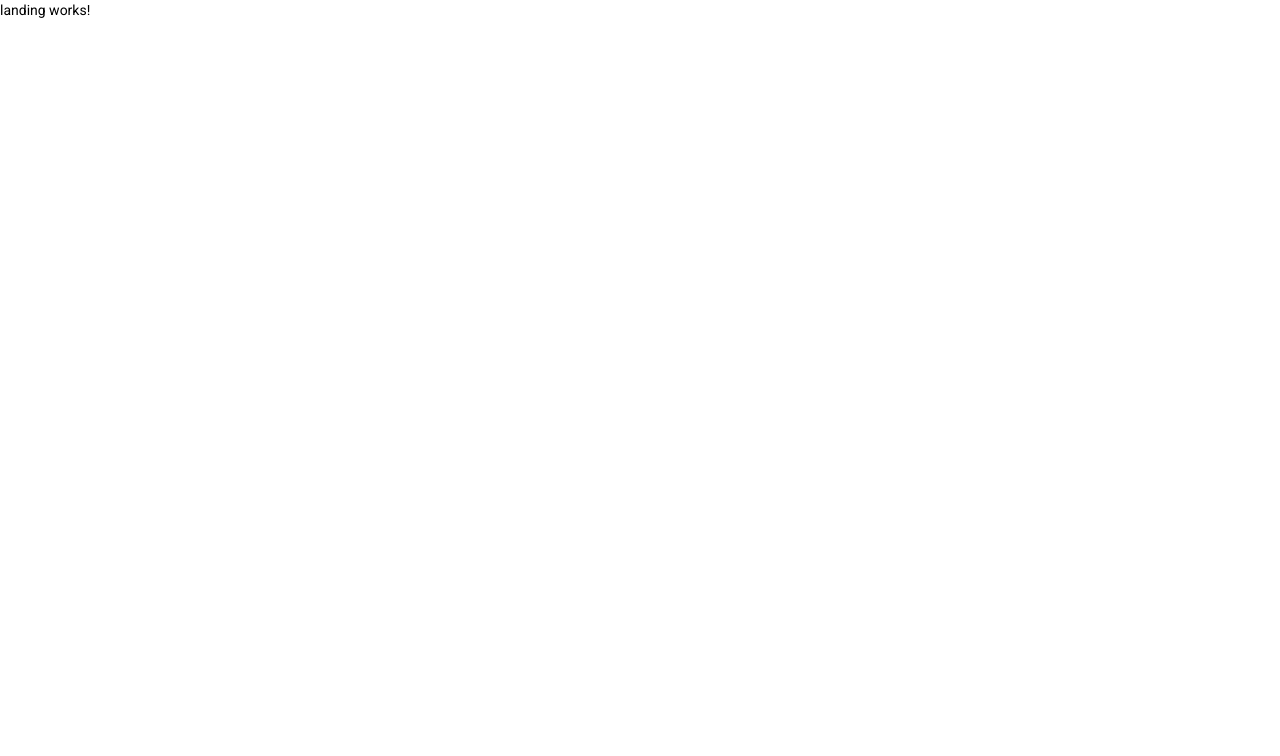
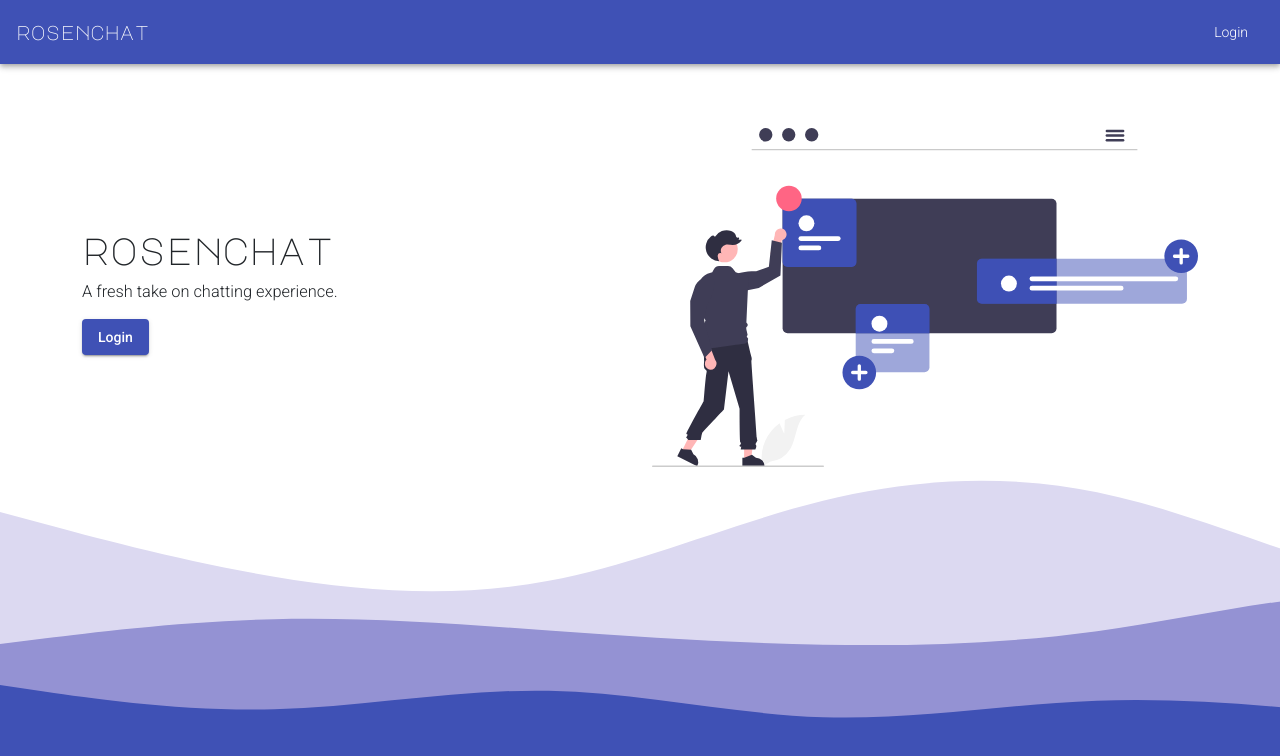
Before and after one commit to shivanshkc/rosenchat, an Angular app: page /landing in a window 1280 px wide. Shown: the top 756 px of the page. Built offline with nearby package versions, Linux system fonts and the light colour scheme.

Commit message:
Landing page UI done.

```diff
--- a/src/index.html
+++ b/src/index.html
@@ -11,6 +11,12 @@
     <link rel="preconnect" href="https://fonts.gstatic.com" />
     <link href="https://fonts.googleapis.com/css2?family=Roboto:wght@300;400;500&display=swap" rel="stylesheet" />
     <link href="https://fonts.googleapis.com/icon?family=Material+Icons" rel="stylesheet" />
+
+    <!-- Additional fonts. -->
+    <link href="https://fonts.googleapis.com/css2?family=Major+Mono+Display&display=swap" rel="stylesheet" />
+
+    <!-- Bootstrap CSS -->
+    <link href="https://cdn.jsdelivr.net/npm/bootstrap@5.1.3/dist/css/bootstrap.min.css" rel="stylesheet" />
   </head>
   <body class="mat-typography">
     <app-root></app-root>
--- a/src/modules/landing/landing.component.html
+++ b/src/modules/landing/landing.component.html
@@ -1 +1,26 @@
-<p>landing works!</p>
+<!-- This image has to be at the top so that it does not render above the other elements. -->
+<img class="background" src="assets/svg/waves.svg" alt="waves" />
+
+<mat-toolbar class="mat-elevation-z4" color="primary">
+  <span class="toolbar-branding">{{ branding }}</span>
+  <span class="spacer"></span>
+  <button mat-button class="font-light" (click)="onGoogleLoginClick()">Login</button>
+</mat-toolbar>
+
+<div class="container main-container">
+  <!--  The flex classes in this element is to reverse the vertical order of columns on small screens. -->
+  <div class="row flex-column-reverse flex-md-row">
+    <!-- The global align-vertical class vertically aligns the children. -->
+    <div class="col-lg-6 col-md-4 col-sm-12 text-center-sm align-vertical">
+      <!-- This div is the only child to be vertically centered. -->
+      <div class="w-100">
+        <p class="main-branding">{{ branding }}</p>
+        <p class="motto font-light">{{ motto }}</p>
+        <button class="main-login" mat-raised-button color="primary" (click)="onGoogleLoginClick()">Login</button>
+      </div>
+    </div>
+    <div class="text-center col-lg-6 col-md-8 col-sm-12">
+      <img class="w-100 main-img" src="assets/svg/info.svg" alt="info" />
+    </div>
+  </div>
+</div>
--- a/src/modules/landing/landing.component.scss
+++ b/src/modules/landing/landing.component.scss
@@ -0,0 +1,55 @@
+// For the image background.
+.background {
+  // Putting the image in the background.
+  position: fixed;
+  // Positioning it correctly.
+  bottom: 0;
+}
+
+// For the toolbar branding.
+.toolbar-branding {
+  // Cool font for branding.
+  font-family: 'Major Mono Display', monospace;
+}
+
+// For the spacer between toolbar title and toolbar buttons.
+.spacer {
+  // Adds space between the toolbar title and toolbar buttons.
+  flex: 1 1 auto;
+}
+
+// For the container that contains the main landing page content.
+.main-container {
+  margin-top: 5%;
+}
+
+// For the main branding.
+.main-branding {
+  // Making the font bigger and responsive..
+  font-size: calc(1vw + 25px);
+  // Cool font for branding.
+  font-family: 'Major Mono Display', monospace;
+}
+
+// For the motto line below the main branding.
+.motto {
+  // Making the font size bigger and responsive.
+  font-size: calc(0.5vw + 10px);
+  // Increasing the top margin.
+  margin-top: 4%;
+}
+
+// For the main login button.
+.main-login {
+  // Increasing the top margin.
+  margin-top: 5px;
+}
+
+// For small screens (< 768px).
+@media only screen and (max-width: 768px) {
+  // For the main image/SVG.
+  .main-img {
+    // Adding space between the branding and main image.
+    margin-bottom: 50px;
+  }
+}
--- a/src/modules/landing/landing.component.ts
+++ b/src/modules/landing/landing.component.ts
@@ -1,12 +1,13 @@
-import { Component, OnInit } from '@angular/core';
+import { Component } from '@angular/core';
 
 @Component({
   selector: 'app-landing',
   templateUrl: './landing.component.html',
   styleUrls: ['./landing.component.scss'],
 })
-export class LandingComponent implements OnInit {
-  constructor() {}
+export class LandingComponent {
+  public branding = 'rosenchat';
+  public motto = 'A fresh take on chatting experience.';
 
-  ngOnInit(): void {}
+  public async onGoogleLoginClick(): Promise<void> {}
 }
--- a/src/modules/landing/landing.module.ts
+++ b/src/modules/landing/landing.module.ts
@@ -1,11 +1,12 @@
 import { NgModule } from '@angular/core';
 import { RouterModule } from '@angular/router';
 
+import { MaterialModule } from '../material/material.module';
 import { LandingComponent } from './landing.component';
 import { routes } from './landing.router';
 
 @NgModule({
   declarations: [LandingComponent],
-  imports: [RouterModule.forChild(routes)],
+  imports: [MaterialModule, RouterModule.forChild(routes)],
 })
 export class LandingModule {}
--- a/src/modules/material/material.module.ts
+++ b/src/modules/material/material.module.ts
@@ -1,7 +1,9 @@
 import { NgModule } from '@angular/core';
+import { MatButtonModule } from '@angular/material/button';
+import { MatToolbarModule } from '@angular/material/toolbar';
 
 @NgModule({
-  declarations: [],
-  imports: [],
+  imports: [MatToolbarModule, MatButtonModule],
+  exports: [MatToolbarModule, MatButtonModule],
 })
 export class MaterialModule {}
--- a/src/modules/root/root.module.ts
+++ b/src/modules/root/root.module.ts
@@ -3,14 +3,12 @@ import { BrowserModule } from '@angular/platform-browser';
 import { BrowserAnimationsModule } from '@angular/platform-browser/animations';
 import { RouterModule } from '@angular/router';
 
-import { ConfigModule } from '../config/config.module';
-import { MaterialModule } from '../material/material.module';
 import { RootComponent } from './root.component';
 import { routes } from './root.router';
 
 @NgModule({
   declarations: [RootComponent],
-  imports: [BrowserAnimationsModule, BrowserModule, ConfigModule, MaterialModule, RouterModule.forRoot(routes)],
+  imports: [BrowserAnimationsModule, BrowserModule, RouterModule.forRoot(routes)],
   providers: [],
   bootstrap: [RootComponent],
 })
--- a/src/styles.scss
+++ b/src/styles.scss
@@ -7,3 +7,39 @@ body {
   margin: 0;
   font-family: Roboto, 'Helvetica Neue', sans-serif;
 }
+
+// Makes the font thinner.
+.font-light {
+  font-weight: lighter;
+}
+
+// Vertically centers the child (use with only one child).
+.align-vertical {
+  display: flex !important;
+  align-items: center;
+}
+
+// For small screens (< 768px).
+@media only screen and (max-width: 768px) {
+  .text-center-sm {
+    text-align: center;
+  }
+}
+
+/* Styles below are for dev usage. */
+
+.bg-1 {
+  background: lightblue;
+}
+
+.bg-2 {
+  background: lightpink;
+}
+
+.bg-3 {
+  background: lightsalmon;
+}
+
+.bg-4 {
+  background: lightcoral;
+}
```
Also changed, not shown: src/assets/svg/info.svg (added), src/assets/svg/waves.svg (added).
